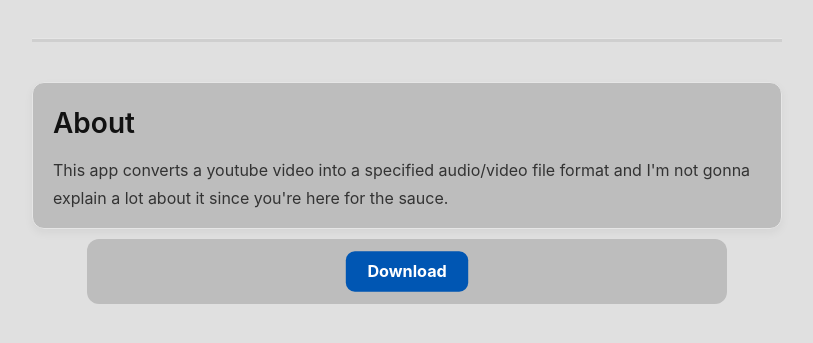
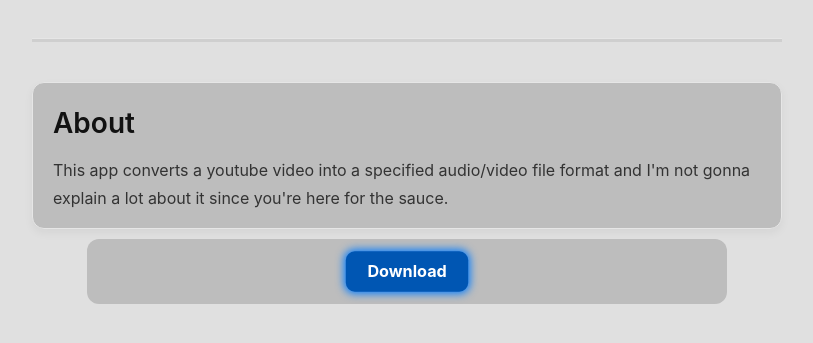
Before and after one commit to utilityman123/Youtube-Converter, a plain HTML site: page index.html in a window 1280 px wide. In both pictures the pointer is over the link "Download". Shown: the part 157-500 px from the top of the page, without its empty margins (233-1046 px from the left). Drawn offline with Linux system fonts and the light colour scheme.

Commit message:
tweak d btn shadow

```diff
--- a/project.css
+++ b/project.css
@@ -150,5 +150,6 @@ hr {
 
 .download-btn:hover {
     background-color: #0056b3;
+    box-shadow: 0px 0px 10px 2px rgba(0, 123, 255, 1.1);
     transform: scale(0.9);
 }
```
